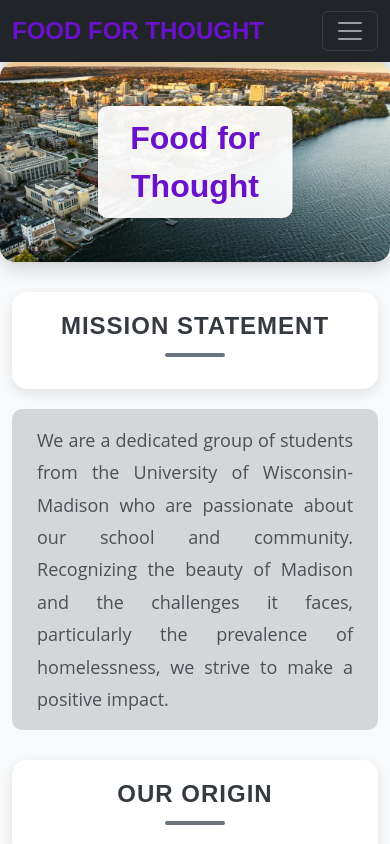
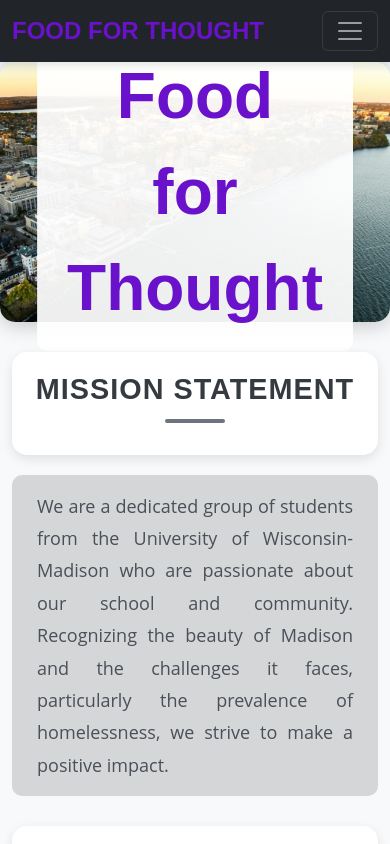
Before and after one commit to kalekimmel/food-for-thought, a React (Create React App) app: page / in a window 390 px wide. Shown: the top 844 px of the page. Built offline with nearby package versions, Linux system fonts and the light colour scheme.

Commit message:
more responsive

```diff
--- a/src/Components/HomePage.css
+++ b/src/Components/HomePage.css
@@ -30,7 +30,7 @@ body {
 }
 
 .get-involved-container, .club-members-container {
-    background: linear-gradient(135deg, #f5f7fa, #c3cfe2);
+    background: linear-gradient(135deg, #f5f7fa, #c3cfe2); /* Gradient background */
     border-radius: 15px;
     padding: 40px;
     box-shadow: 0 4px 20px rgba(0, 0, 0, 0.1);
@@ -41,6 +41,40 @@ body {
     animation: fadeIn 1s ease-in-out;
 }
 
+/* Responsive text and padding adjustments */
+@media (max-width: 768px) {
+    .get-involved-container, .club-members-container {
+        padding: 20px;
+    }
+
+    h2, h3, .title {
+        font-size: 1.8em;
+        margin-top: 20px;
+    }
+
+    .subtitle, p {
+        font-size: 1em;
+        line-height: 1.5;
+    }
+
+    .navbar-brand {
+        font-size: 1.2em;
+    }
+
+    .nav-link {
+        margin-left: 10px;
+        font-size: 0.9em;
+    }
+
+    .text-center {
+        padding: 20px;
+    }
+
+    .carousel .carousel-item img, .text-center img, .member-img, .volunteer-img, .community-img, .events-img {
+        height: auto;
+    }
+}
+
 h2, h3, .title {
     color: #343a40;
     font-weight: 700;
@@ -48,8 +82,8 @@ body {
     position: relative;
     text-transform: uppercase;
     letter-spacing: 1px;
-    animation: fadeIn 1s ease-in-out;
-    font-family: 'Montserrat', sans-serif;
+    animation: fadeIn 1s ease-in-out; /* Fade-in animation */
+    font-family: 'Montserrat', sans-serif; /* Stylish font */
 }
 
 h2::after, h3::after, .title::after {
@@ -67,20 +101,19 @@ body {
     font-size: 18px;
     line-height: 1.8;
     text-align: justify;
-    animation: fadeIn 1.5s ease-in-out;
-    background: rgba(72, 76, 79, 0.2);
+    animation: fadeIn 1.5s ease-in-out; /* Fade-in animation */
+    background: rgba(72, 76, 79, 0.2); /* Lighter gray background */
     padding: 15px 25px;
     border-radius: 10px;
     margin-bottom: 20px;
-    font-family: 'Open Sans', sans-serif;
+    font-family: 'Open Sans', sans-serif; /* Stylish font */
 }
 
 .carousel .carousel-item img, .text-center img, .member-img, .volunteer-img, .community-img, .events-img {
     border-radius: 15px;
     transition: transform 0.5s ease-in-out, box-shadow 0.5s ease-in-out;
     width: 100%;
-    height: auto;
-    max-height: 400px;
+    height: 400px;
     object-fit: cover;
     box-shadow: 0 4px 15px rgba(0, 0, 0, 0.1);
 }
@@ -124,6 +157,7 @@ body {
     color: white;
 }
 
+/* Styles for the top image and fade-in text */
 .top-image-container {
     position: relative;
     text-align: center;
@@ -150,11 +184,11 @@ body {
     font-weight: bold;
     opacity: 0;
     animation: fadeIn 2s forwards;
-    background: rgba(255, 255, 255, 0.933);
+    background: rgba(255, 255, 255, 0.933); /* Lighter gray background behind text */
     padding: 15px 30px;
     border-radius: 10px;
-    color: #6a11cb;
-    font-family: 'Montserrat', sans-serif;
+    color: #6a11cb; /* White font */
+    font-family: 'Montserrat', sans-serif; /* Stylish font */
 }
 
 @keyframes fadeIn {
@@ -163,6 +197,7 @@ body {
     }
 }
 
+/* Scroll-triggered animation for images */
 .scroll-fade-in {
     opacity: 0;
     transform: translateY(20px);
@@ -174,6 +209,7 @@ body {
     transform: translateY(0);
 }
 
+/* Flexbox alignment for images with consistent gap */
 .align-images {
     display: flex;
     align-items: center;
@@ -183,6 +219,7 @@ body {
     padding: 0;
 }
 
+/* Hover effects on images */
 .volunteer-img, .community-img, .events-img, .member-img {
     border-radius: 15px;
     box-shadow: 0 4px 15px rgba(0, 0, 0, 0.1);
@@ -197,12 +234,13 @@ body {
     box-shadow: 0 6px 25px rgba(0, 0, 0, 0.2);
 }
 
+/* Button styling */
 .text-center .btn-info {
     background-color: #6a11cb;
     border-color: #6a11cb;
     transition: background-color 0.3s ease, border-color 0.3s ease;
     margin-bottom: 20px;
-    font-family: 'Montserrat', sans-serif;
+    font-family: 'Montserrat', sans-serif; /* Stylish font */
 }
 
 .text-center .btn-info:hover {
@@ -210,6 +248,7 @@ body {
     border-color: #5a0db8;
 }
 
+/* Gradient text for title */
 .title {
     font-size: 2.5em;
     font-weight: bold;
@@ -218,14 +257,14 @@ body {
     background: linear-gradient(135deg, #6a11cb, #2575fc);
     -webkit-background-clip: text;
     -webkit-text-fill-color: transparent;
-    font-family: 'Montserrat', sans-serif;
+    font-family: 'Montserrat', sans-serif; /* Stylish font */
 }
 
 .subtitle {
     font-size: 1.2em;
     color: #666;
     animation: fadeIn 1.5s ease-in-out;
-    background: rgba(72, 76, 79, 0.2);
+    background: rgba(72, 76, 79, 0.2); /* Lighter gray background */
     padding: 15px 25px;
     border-radius: 10px;
     margin-bottom: 20px;
@@ -240,64 +279,3 @@ body {
     padding: 20px;
     margin-bottom: 20px;
 }
-
-  /* Media queries for responsive design */
-  @media (max-width: 768px) {
-    .get-involved-container, .club-members-container {
-      padding: 20px;
-      margin-bottom: 30px;
-    }
-
-    h2, h3, .title {
-      font-size: 1.8em;
-      margin-top: 20px;
-    }
-
-    p, .subtitle {
-      font-size: 16px;
-      padding: 10px 15px;
-    }
-
-    .text-center {
-      padding: 20px;
-    }
-
-    .fade-in-text {
-      font-size: 2.5em;
-      padding: 10px 20px;
-    }
-
-    .top-image {
-      max-height: 200px;
-    }
-
-    .carousel .carousel-item img, .text-center img, .member-img, .volunteer-img, .community-img, .events-img {
-      height: auto;
-      max-height: 300px;
-    }
-  }
-
-  @media (max-width: 576px) {
-    h2, h3, .title {
-      font-size: 1.5em;
-      margin-top: 15px;
-    }
-
-    p, .subtitle {
-      font-size: 14px;
-      padding: 8px 12px;
-    }
-
-    .text-center {
-      padding: 15px;
-    }
-
-    .fade-in-text {
-      font-size: 2em;
-      padding: 8px 15px;
-    }
-
-    .carousel .carousel-item img, .text-center img, .member-img, .volunteer-img, .community-img, .events-img {
-      max-height: 250px;
-    }
-  }
```
Lines whose indentation alone changed are shown as unchanged.
